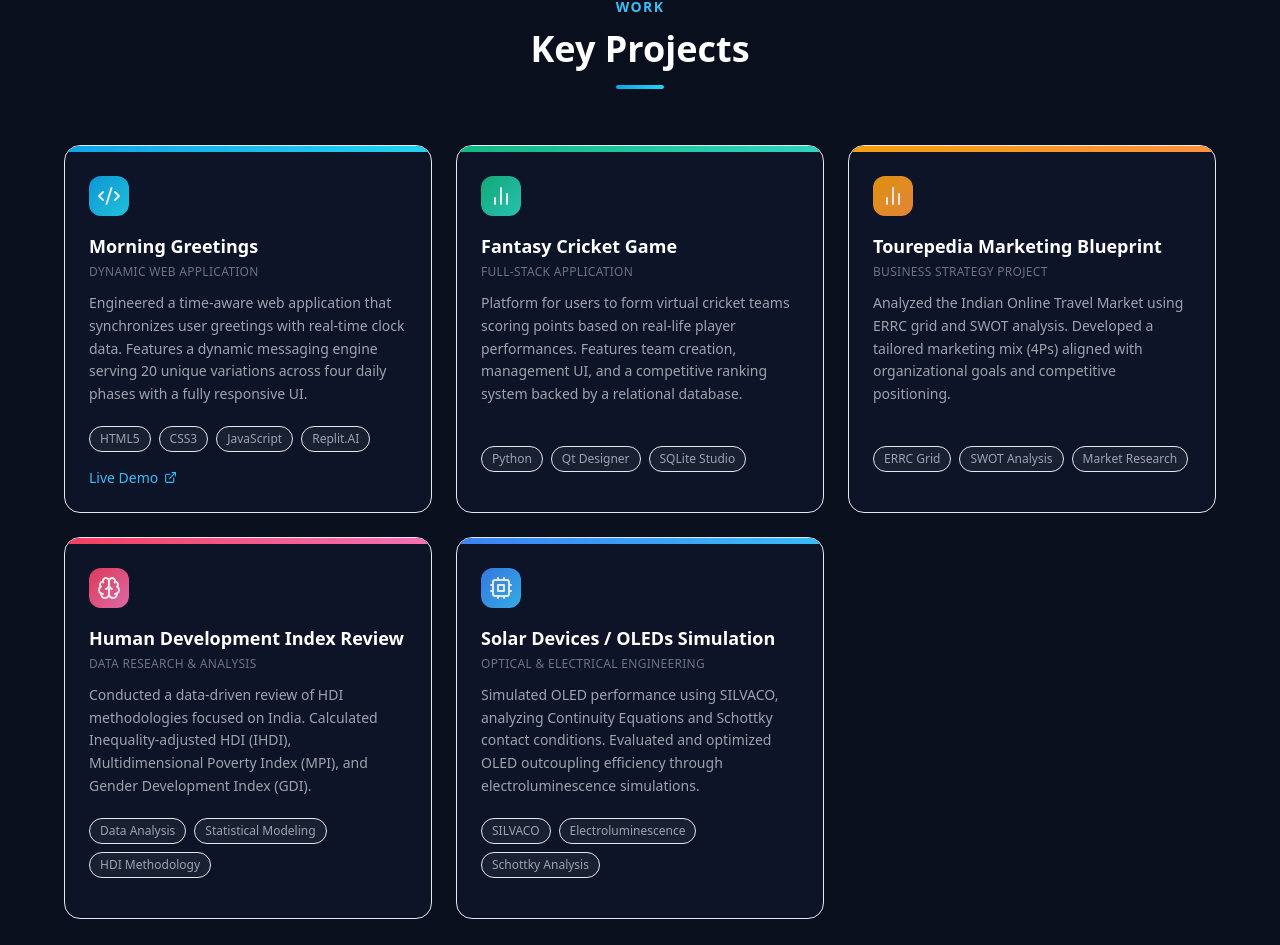
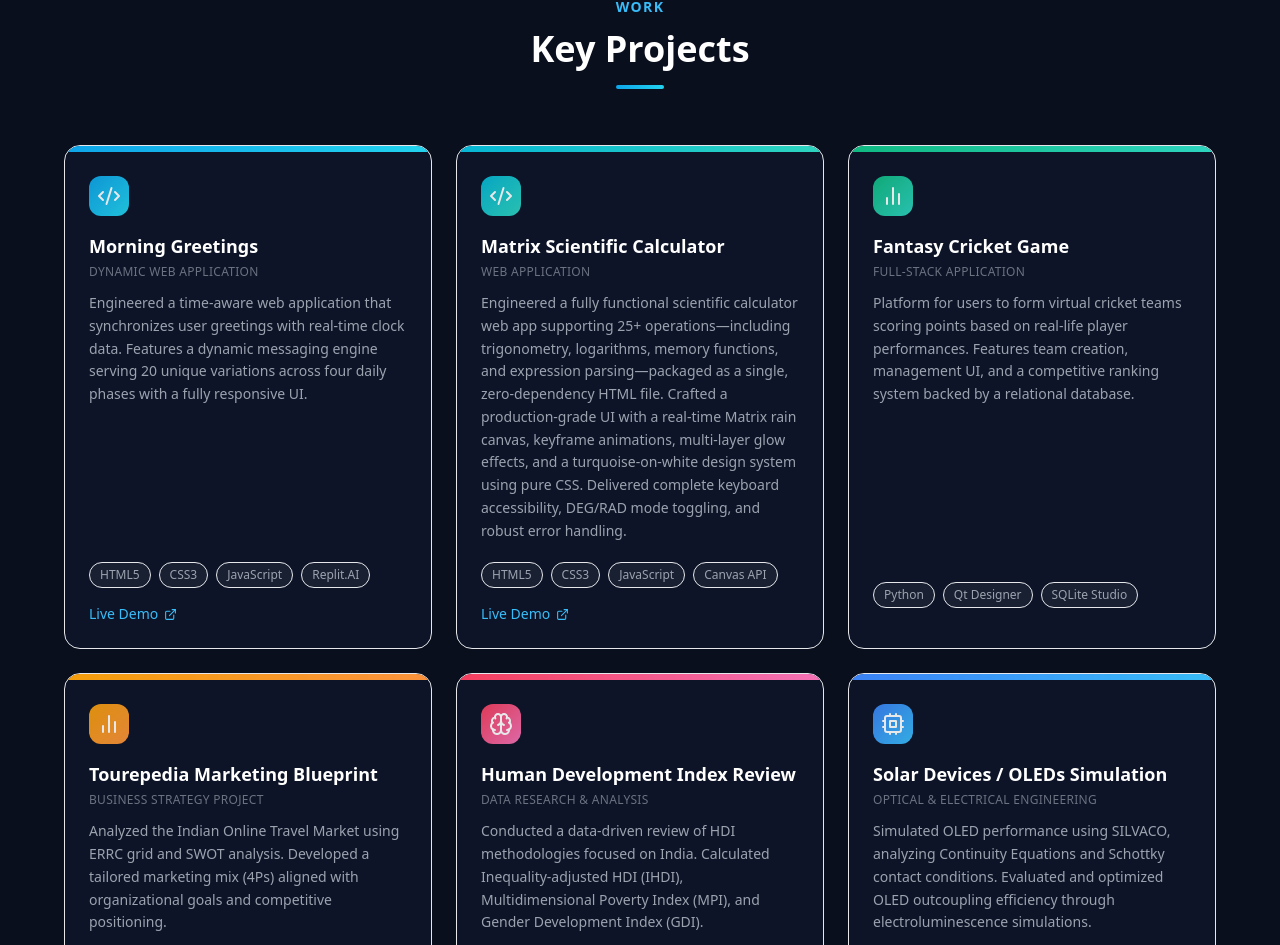
Before and after one commit to Herschelle-andy/Portfolio-Website_Ankit, a React (Vite) app: page / in a window 1280 px wide. Shown: the part 1553-2498 px from the top of the page. Built offline with nearby package versions, Linux system fonts and the light colour scheme.

Commit message:
Publish application

```diff
--- a/src/App.tsx
+++ b/src/App.tsx
@@ -42,6 +42,16 @@ const PROJECTS = [
     tech: ['HTML5', 'CSS3', 'JavaScript', 'Replit.AI'],
     link: 'https://herschelle-andy.github.io/DawnGreetings/',
     color: 'from-sky-500 to-cyan-400',
+    icon: <Code2 size={24} />,
+  },
+  {
+    title: 'Matrix Scientific Calculator',
+    subtitle: 'Web Application',
+    description:
+      'Engineered a fully functional scientific calculator web app supporting 25+ operations—including trigonometry, logarithms, memory functions, and expression parsing—packaged as a single, zero-dependency HTML file. Crafted a production-grade UI with a real-time Matrix rain canvas, keyframe animations, multi-layer glow effects, and a turquoise-on-white design system using pure CSS. Delivered complete keyboard accessibility, DEG/RAD mode toggling, and robust error handling.',
+    tech: ['HTML5', 'CSS3', 'JavaScript', 'Canvas API'],
+    link: 'https://herschelle-andy.github.io/Matrix_Calculator/',
+    color: 'from-cyan-500 to-teal-400',
     icon: <Code2 size={24} />,
   },
   {
@@ -451,7 +461,7 @@ function ProjectCard({
   icon: React.ReactNode;
 }) {
   return (
-    <div className="group bg-[#0d1427] border border-white/8 rounded-2xl overflow-hidden hover:border-white/20 transition-all duration-300 hover:-translate-y-1.5 hover:shadow-2xl hover:shadow-black/40 flex flex-col">
+    <div className="group bg-[#0d1427] border border-white/8 rounded-2xl overflow-hidden hover:border-white/20 transition-all duration-300 hover:-translate-y-1.5 hover:shadow-2xl hover:shadow-black/40 flex flex-col h-full">
       <div className={`h-1.5 bg-gradient-to-r ${color}`} />
       <div className="p-6 flex flex-col flex-1">
         <div
```
